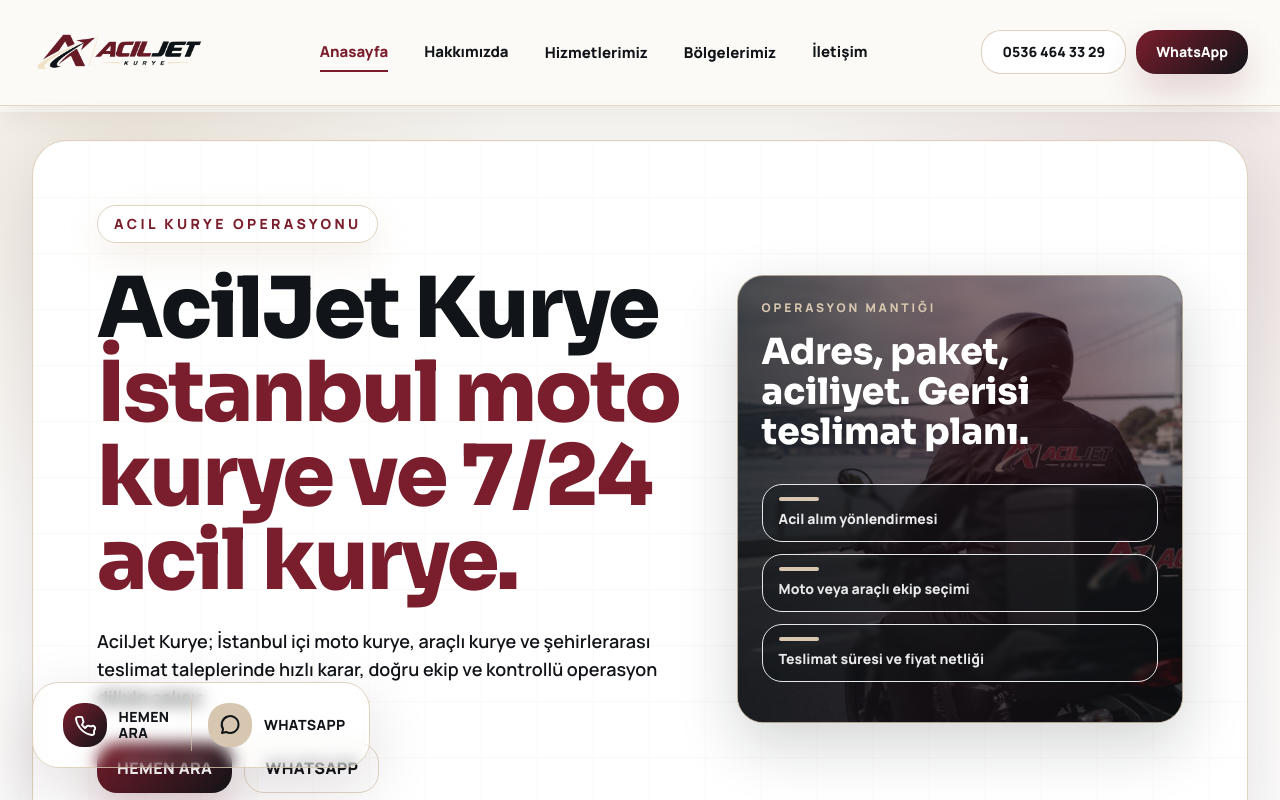
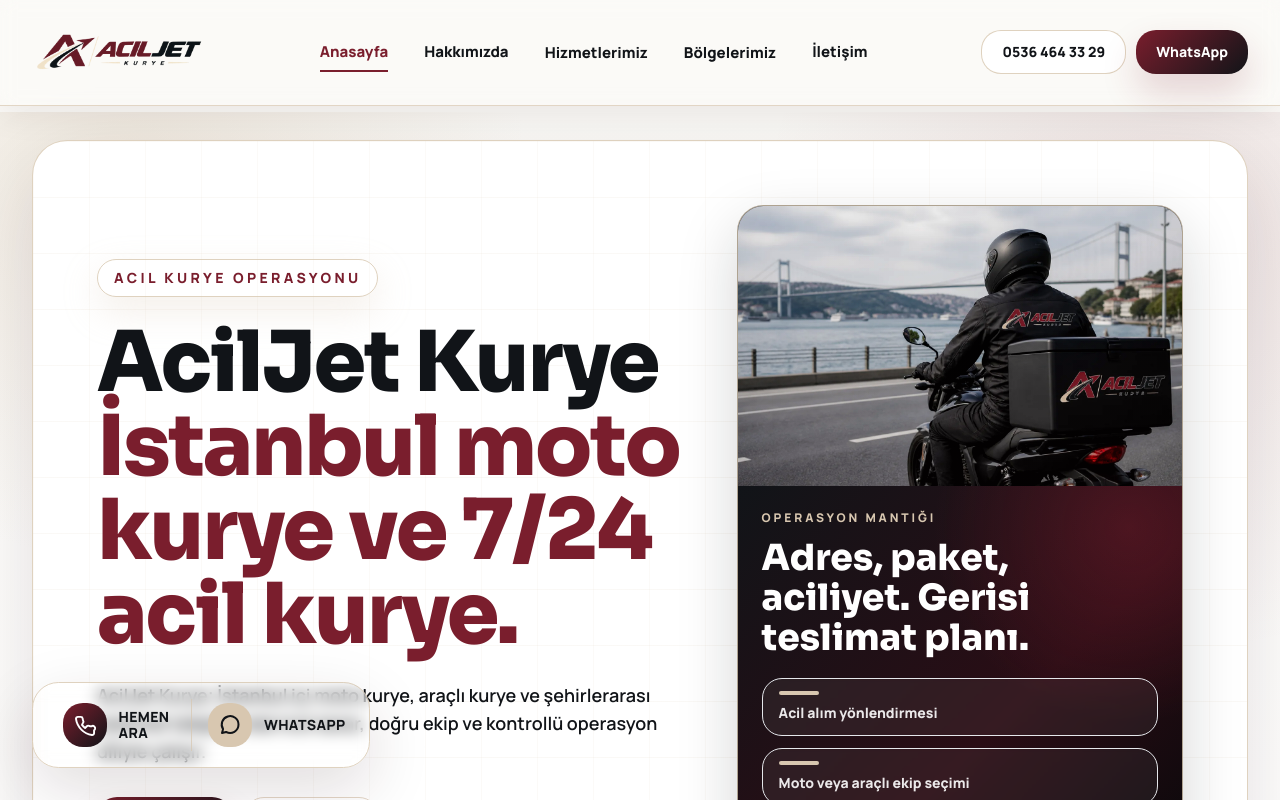
Before and after one commit to melikeebdkk/aciljet-kurye, a Next.js app: page / in a window 1280 px wide. Shown: the top 800 px of the page. Built offline with nearby package versions, Linux system fonts and the light colour scheme.

Commit message:
Refine homepage courier visual

```diff
--- a/components/Hero.tsx
+++ b/components/Hero.tsx
@@ -1,4 +1,6 @@
 import Image from "next/image";
+
+const operationSteps = ["Acil alım yönlendirmesi", "Moto veya araçlı ekip seçimi", "Teslimat süresi ve fiyat netliği"];
 
 export default function Hero() {
   return (
@@ -26,24 +28,27 @@
             </div>
           </div>
 
-          <div className="relative min-h-[21rem] overflow-hidden rounded-[1.45rem] border border-[#d8c7b0]/80 bg-[#111418] p-5 text-white shadow-[0_22px_60px_rgba(17,20,24,0.18)] sm:min-h-[26rem] sm:rounded-[1.65rem] sm:p-6 lg:min-h-[28rem]">
+          <div className="overflow-hidden rounded-[1.45rem] border border-[#d8c7b0]/80 bg-[#111418] text-white shadow-[0_22px_60px_rgba(17,20,24,0.18)] sm:rounded-[1.65rem]">
+            <div className="relative aspect-[4/3] min-h-[17rem] sm:aspect-[16/11] lg:aspect-auto lg:min-h-[17.5rem]">
               <Image
                 src="/aciljet-motokurye-logo-hero.webp"
                 alt=""
                 fill
+                quality={95}
+                priority
                 sizes="(max-width: 1024px) calc(100vw - 2.5rem), 38vw"
-              className="object-cover object-[62%_center]"
+                className="object-cover object-[62%_center] [filter:saturate(1.08)_contrast(1.04)]"
               />
-            <div className="absolute inset-0 bg-[linear-gradient(180deg,rgba(17,20,24,0.68)_0%,rgba(42,13,21,0.46)_48%,rgba(17,20,24,0.66)_100%)] lg:bg-[linear-gradient(90deg,rgba(17,20,24,0.74)_0%,rgba(42,13,21,0.54)_48%,rgba(17,20,24,0.24)_100%)]" />
-            <div className="absolute inset-0 bg-[radial-gradient(circle_at_78%_24%,rgba(122,30,45,0.20),transparent_42%),linear-gradient(180deg,rgba(17,20,24,0.04)_0%,rgba(17,20,24,0.56)_100%)]" />
-            <div className="relative z-10 flex h-full flex-col justify-between">
-              <div>
+              <div className="absolute inset-0 bg-[linear-gradient(180deg,rgba(17,20,24,0.04)_0%,rgba(42,13,21,0.08)_100%)]" />
+            </div>
+            <div className="bg-[radial-gradient(circle_at_88%_10%,rgba(122,30,45,0.45),transparent_36%),linear-gradient(135deg,#111418_0%,#2a0d15_58%,#07080a_100%)] p-5 sm:p-6">
               <p className="text-[0.66rem] font-extrabold uppercase tracking-[0.22em] text-[#d8c7b0] sm:text-xs sm:tracking-[0.24em]">Operasyon Mantığı</p>
-                <h2 className="mt-3 text-[2rem] font-extrabold leading-tight min-[420px]:text-4xl sm:mt-4">Adres, paket, aciliyet. Gerisi teslimat planı.</h2>
-              </div>
-              <div className="mt-5 grid gap-2.5 sm:mt-8 sm:gap-3">
-                {["Acil alım yönlendirmesi", "Moto veya araçlı ekip seçimi", "Teslimat süresi ve fiyat netliği"].map((item) => (
-                  <div key={item} className="rounded-[1.15rem] border border-white/24 bg-[#111418]/45 px-4 py-2.5 backdrop-blur-[2px] sm:rounded-2xl sm:py-3">
+              <h2 className="mt-3 text-[1.8rem] font-extrabold leading-tight min-[420px]:text-[2rem] sm:text-4xl">
+                Adres, paket, aciliyet. Gerisi teslimat planı.
+              </h2>
+              <div className="mt-5 grid gap-2.5 sm:gap-3">
+                {operationSteps.map((item) => (
+                  <div key={item} className="rounded-[1.15rem] border border-white/24 bg-white/[0.06] px-4 py-2.5 backdrop-blur-[2px] sm:rounded-2xl sm:py-3">
                     <span className="mb-2 block h-1 w-10 rounded-full bg-[#d8c7b0]" />
                     <p className="text-sm font-extrabold text-white/90">{item}</p>
                   </div>
```
Lines whose indentation alone changed are shown as unchanged.
